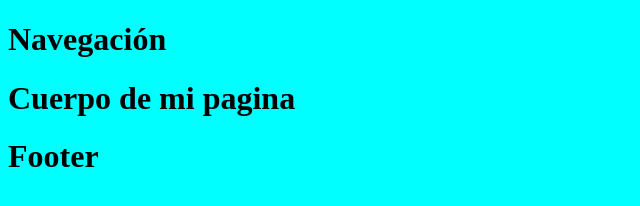
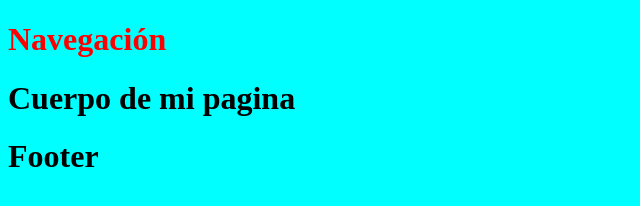
Before and after one commit to afpbcode/arriendo, a plain HTML site: page index.html in a window 1280 px wide. Shown: the whole page, without its empty margins (0-640 px from the left). Drawn offline with Linux system fonts and the light colour scheme.

Commit message:
modificando index y style

```diff
--- a/assets/estilos/style.css
+++ b/assets/estilos/style.css
@@ -1,3 +1,7 @@
 body{
     background-color: aqua;
 }
+
+.nav{
+    color: red;
+}
--- a/index.html
+++ b/index.html
@@ -7,7 +7,7 @@
     <link rel="stylesheet" href="./assets/estilos/style.css">
 </head>
 <body>
-    <h1>Navegación</h1>
+    <h1 class="nav">Navegación</h1>
     <h1>Cuerpo de mi pagina</h1>
     <h1>Footer</h1>
 </body>
```
